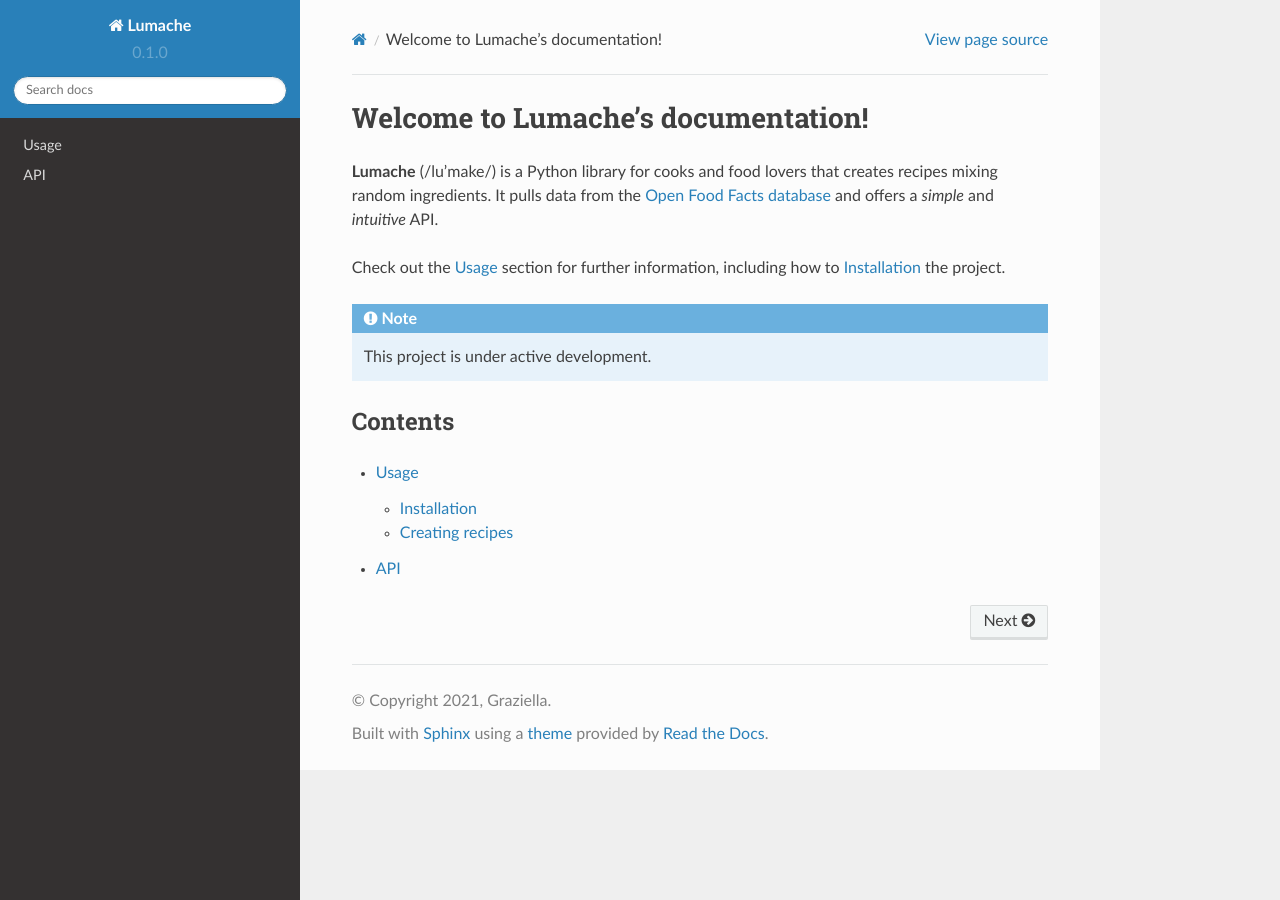
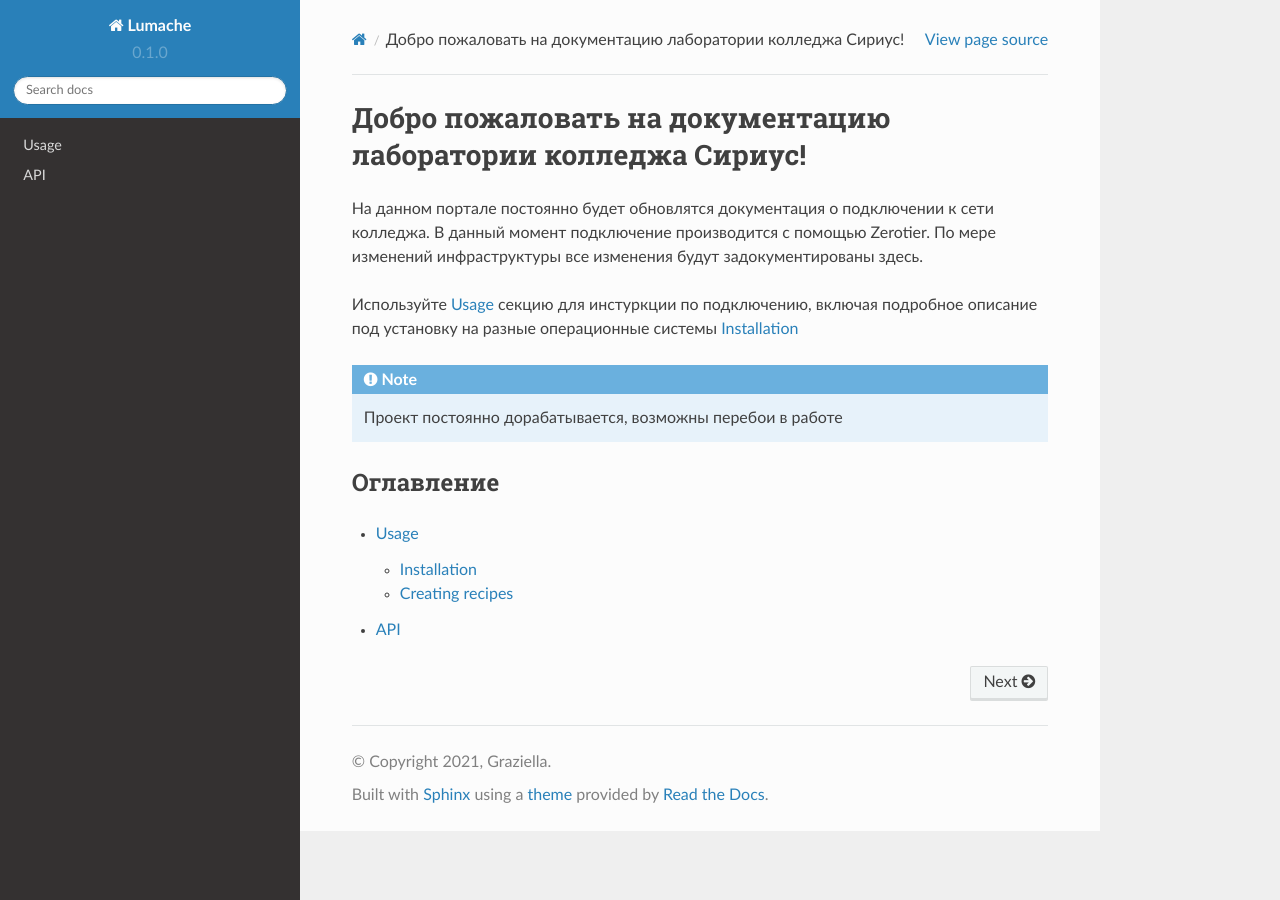
Before and after one commit to meligera/siriuscollege, a Sphinx documentation site: the page built from docs/source/index.rst, in a window 1280 px wide. Built offline with Sphinx 7.4.7 and the Read the Docs theme 2.0.0, drawn with Linux system fonts in a browser that asks for light colours.

Commit message:
Index change.

```diff
--- a/docs/source/index.rst
+++ b/docs/source/index.rst
@@ -1,19 +1,18 @@
-Welcome to Lumache's documentation!
+Добро пожаловать на документацию лаборатории колледжа Сириус!
 ===================================
 
-**Lumache** (/lu'make/) is a Python library for cooks and food lovers
-that creates recipes mixing random ingredients.
-It pulls data from the `Open Food Facts database <https://world.openfoodfacts.org/>`_
-and offers a *simple* and *intuitive* API.
+На данном портале постоянно будет обновлятся документация о подключении к сети колледжа.
+В данный момент подключение производится с помощью Zerotier.
+По мере изменений инфраструктуры все изменения будут задокументированы здесь.
 
-Check out the :doc:`usage` section for further information, including
-how to :ref:`installation` the project.
+Используйте :doc:`usage` секцию для инстуркции по подключению, включая подробное описание под установку
+на разные операционные системы :ref:`installation`
 
 .. note::
 
-   This project is under active development.
+   Проект постоянно дорабатывается, возможны перебои в работе
 
-Contents
+Оглавление
 --------
 
 .. toctree::
```
